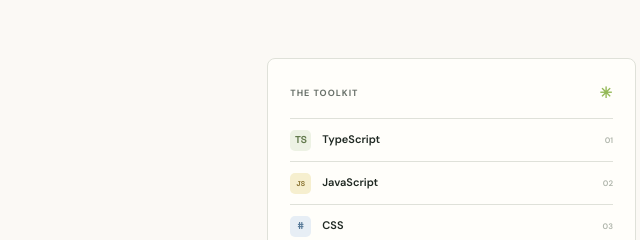
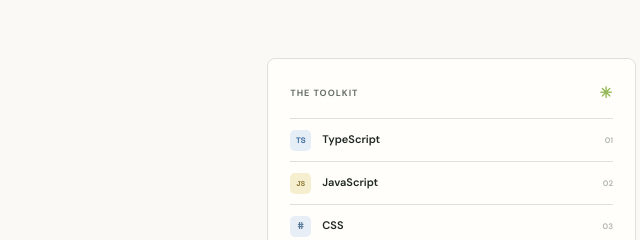
Before and after one commit to digvijay165/digvijay165, a plain HTML site: page portfolio/index.html in a window 1280 px wide. Shown: the part 1720-1960 px from the top of the page, 584-1224 px from the left. Drawn offline with Linux system fonts and the light colour scheme; no server answers.

```diff
--- a/portfolio/styles.css
+++ b/portfolio/styles.css
@@ -209,6 +209,7 @@
 .stack-star { color: #94b957; font-size: 15px; }
 .stack-list > div { min-height: 43px; display: flex; align-items: center; gap: 11px; border-bottom: 1px solid var(--line); color: var(--ink); font-size: 11px; font-weight: 600; }
 .stack-symbol { width: 21px; height: 21px; display: grid; place-items: center; border-radius: 5px; background: #edf2e4; color: #62794c; font-family: "Space Grotesk", sans-serif; font-size: 10px; font-weight: 700; }
+.ts-symbol { background: #e5edf7; color: #3f6c9c; font-size: 8px; }
 .css-symbol { background: #e7eef5; color: #587a98; }
 .js-symbol { background: #f6efcf; color: #887230; font-size: 7px; }
 .react-symbol { background: #e2f1f1; color: #4f8990; }
```
